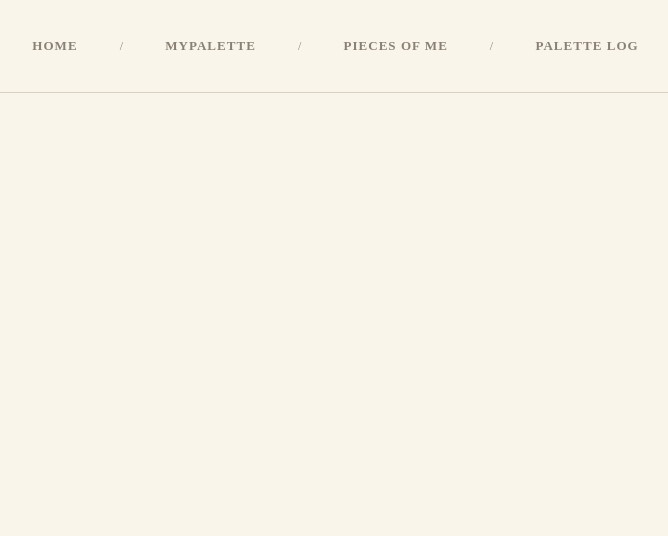
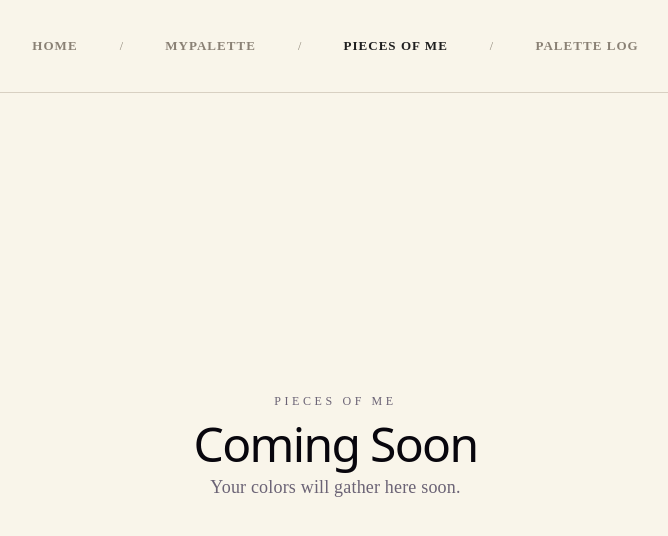
Before and after one commit to flux-hjkim/my-palette, a React (Vite) app: page /pieces-of-me in a window 1280 px wide. Shown: the top 536 px of the page, without its empty margins (297-965 px from the left). Built offline with nearby package versions, Linux system fonts and the light colour scheme.

Commit message:
feat: add coming soon pages

```diff
--- a/src/App.jsx
+++ b/src/App.jsx
@@ -1,6 +1,8 @@
 import { BrowserRouter, Routes, Route } from "react-router-dom";
 import Home from "./pages/Home";
 import MyPalette from "./pages/MyPalette";
+import PiecesOfMe from "./pages/PiecesOfMe";
+import PaletteLog from "./pages/PaletteLog";
 import ColorGroupDetail from "./pages/ColorGroupDetail";
 import ColorEditorPage from "./pages/ColorEditorPage";
 import Navbar from "./components/Navbar";
@@ -81,6 +83,8 @@ function App() {
             />
           }
         />
+        <Route path="/pieces-of-me" element={<PiecesOfMe />} />
+        <Route path="/palette-log" element={<PaletteLog />} />
       </Routes>
     </BrowserRouter>
   );
--- a/src/components/Navbar.jsx
+++ b/src/components/Navbar.jsx
@@ -4,8 +4,8 @@ import "./Navbar.css";
 const navItems = [
   { label: "HOME", path: "/" },
   { label: "MYPALETTE", path: "/mypalette", hasSubmenu: true },
-  { label: "PIECES OF ME", path: "#" },
-  { label: "PALETTE LOG", path: "#" },
+  { label: "PIECES OF ME", path: "/pieces-of-me" },
+  { label: "PALETTE LOG", path: "/palette-log" },
 ];
 
 function Navbar({ colorGroups = [] }) {
--- a/src/index.css
+++ b/src/index.css
@@ -125,3 +125,30 @@ html {
     padding: 40px 24px 64px;
   }
 }
+
+.coming-soon-page {
+  min-height: calc(100vh - 92px);
+  display: flex;
+  flex-direction: column;
+  justify-content: center;
+  align-items: center;
+  padding: 40px 24px;
+  box-sizing: border-box;
+  text-align: center;
+}
+
+.coming-soon-eyebrow {
+  margin-bottom: 20px;
+  font-size: 12px;
+  letter-spacing: 0.3em;
+}
+
+.coming-soon-page h1 {
+  margin: 0 0 16px;
+  font-size: 48px;
+  font-weight: 400;
+}
+
+.coming-soon-page p {
+  line-height: 1.6;
+}
--- /dev/null
+++ b/src/pages/PaletteLog.jsx
@@ -0,0 +1,11 @@
+function PaletteLog() {
+  return (
+    <main className="coming-soon-page">
+      <p className="coming-soon-eyebrow">PALETTE LOG</p>
+      <h1>Coming Soon</h1>
+      <p>Your color memories will unfold here soon.</p>
+    </main>
+  );
+}
+
+export default PaletteLog;
--- /dev/null
+++ b/src/pages/PiecesOfMe.jsx
@@ -0,0 +1,11 @@
+function PiecesOfMe() {
+  return (
+    <main className="coming-soon-page">
+      <p className="coming-soon-eyebrow">PIECES OF ME</p>
+      <h1>Coming Soon</h1>
+      <p>Your colors will gather here soon.</p>
+    </main>
+  );
+}
+
+export default PiecesOfMe;
```
